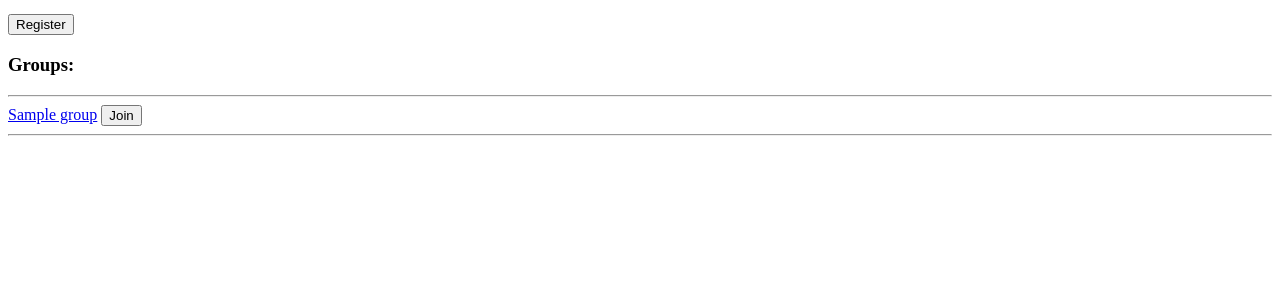
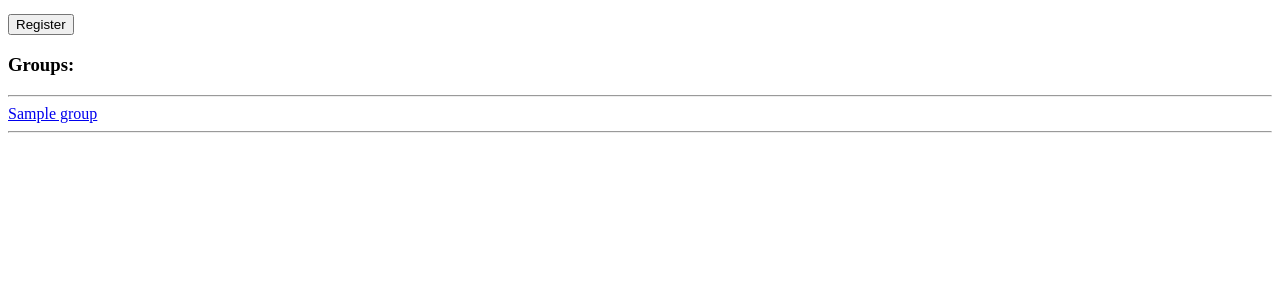
Before and after one commit to eveliinaalikoski/tsoha_wetalk, a Flask app: template templates/index.html in a window 1280 px wide. Shown: the part 159-459 px from the top of the page. Run offline with Flask 3, Linux system fonts and the light colour scheme; the template is opened without the code that fills it: most values are stand-ins (such as "Sample title", 1, 10 or a date in 2020).

Commit message:
removed the link to join a group

```diff
--- a/templates/index.html
+++ b/templates/index.html
@@ -24,8 +24,5 @@ Hello {{ session.name }}! <br>
 <hr>
 {% for group in group_list %}
 <a href="/group_page/{{ group[0] }}">{{ group[1] }}</a>
-<from action="/join" method="POST">
-    <input type="submit" value="Join">
-</from>
 <hr>
 {% endfor %}
```
